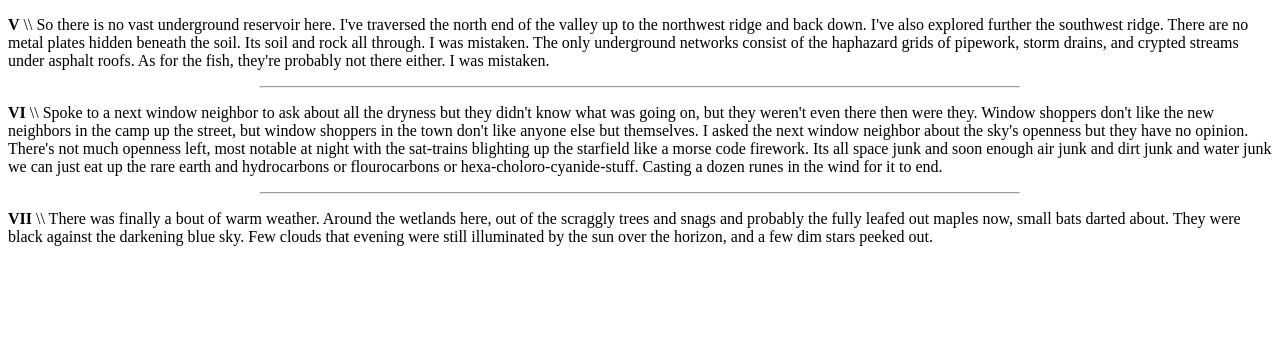
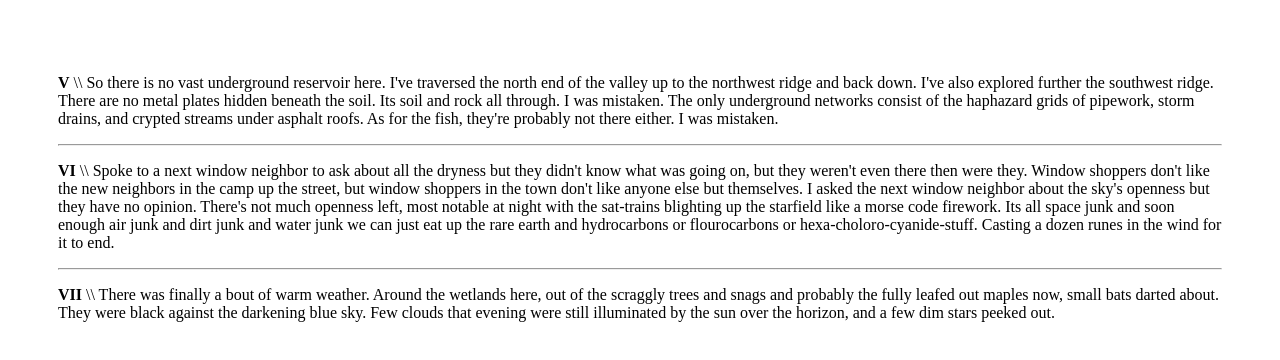
Before and after one commit to grafine-sextant/grafine-sextant.github.io, a plain HTML site: page valley/valley3.html in a window 1280 px wide. Drawn offline with Linux system fonts and the light colour scheme.

Commit message:
Update valley3.html

```diff
--- a/valley/valley3.html
+++ b/valley/valley3.html
@@ -5,20 +5,22 @@
     <title>valley</title>
   </head>
   <body>
-<div align="left" width="60%">
+    <div style="padding:50px">
+<div align="left">
 <p><strong>V</strong> \\ So there is no vast underground reservoir here. I've traversed the north end of the valley up to the northwest ridge and back down. I've also explored further the southwest ridge. There are no metal plates hidden beneath the soil. Its soil and rock all through. I was mistaken. The only underground networks consist of the haphazard grids of pipework, storm drains, and crypted streams under asphalt roofs. As for the fish, they're probably not there either. I was mistaken.
 </p>
     </div>
-<hr width="60%" />
+<hr />
 
-        <div align="left" width="60%">
+        <div align="left">
 <p><strong>VI</strong> \\ Spoke to a next window neighbor to ask about all the dryness but they didn't know what was going on, but they weren't even there then were they. Window shoppers don't like the new neighbors in the camp up the street, but window shoppers in the town don't like anyone else but themselves. I asked the next window neighbor about the sky's openness but they have no opinion. There's not much openness left, most notable at night with the sat-trains blighting up the starfield like a morse code firework. Its all space junk and soon enough air junk and dirt junk and water junk we can just eat up the rare earth and hydrocarbons or flourocarbons or hexa-choloro-cyanide-stuff. Casting a dozen runes in the wind for it to end.
 </p>
     </div>
- <hr width="60%" />
-        <div align="left" width="60%">
+ <hr />
+        <div align="left">
 <p><strong>VII</strong> \\ There was finally a bout of warm weather. Around the wetlands here, out of the scraggly trees and snags and probably the fully leafed out maples now, small bats darted about. They were black against the darkening blue sky. Few clouds that evening were still illuminated by the sun over the horizon, and a few dim stars peeked out.
 </p>
     </div>
+    </div>
   </body>
 </html>
```
